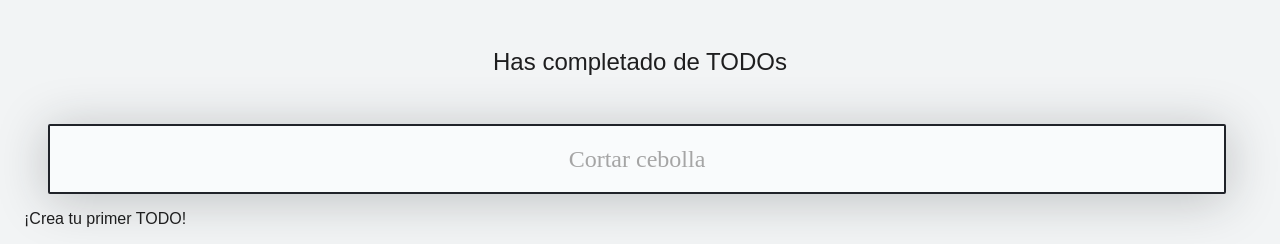
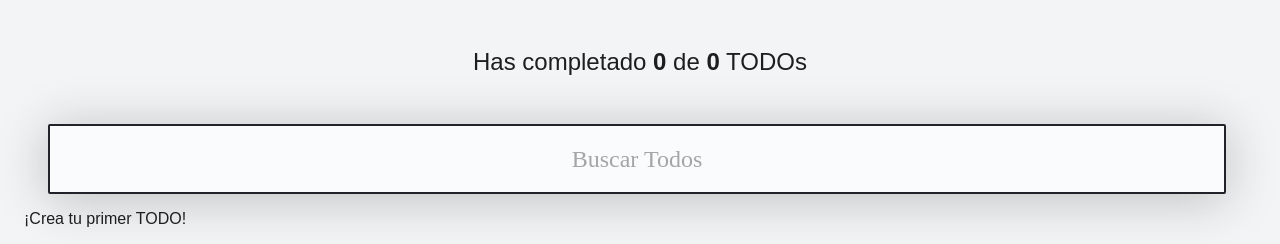
Before and after one commit to rodrigozucchini/intro-react, a React (Vite) app: page / in a window 1280 px wide. Shown: the top 244 px of the page. Built offline with nearby package versions, Linux system fonts and the light colour scheme.

Commit message:
add useContext

```diff
--- a/src/App/AppUI.jsx
+++ b/src/App/AppUI.jsx
@@ -7,21 +7,21 @@
 import { TodosError } from '../TodosError';
 import { EmptyTodos } from '../EmptyTodo';
 import { TodoContext } from '../TodoContext';
+import React from 'react';
 
 function AppUI() {
+  const {
+    loading,
+    error,
+    searchedTodos,
+    completeTodo,
+    deleteTodo
+  } = React.useContext(TodoContext);
+
   return (
     <>
       <TodoCounter />
       <TodoSearch />
-
-      <TodoContext.Consumer>
-        {({
-          loading,
-          error,
-          searchedTodos,
-          completeTodo,
-          deleteTodo,
-        }) => (
       <TodoList>
         {loading && (
           <>
@@ -43,9 +43,6 @@
           />
         ))}
       </TodoList>
-        )}
-      </TodoContext.Consumer>
-
       <CreateTodoButton />
     </>
   );
--- a/src/TodoCounter/index.jsx
+++ b/src/TodoCounter/index.jsx
@@ -1,9 +1,15 @@
+import React from 'react';
 import './TodoCounter.css';
+import { TodoContext } from '../TodoContext';
 
-function TodoCounter({ total, completed }) {
+function TodoCounter() {
+  const {
+    completedTodos, totalTodos
+  } = React.useContext(TodoContext);
+
   return (
     <h1 className="TodoCounter">
-      Has completado <span>{completed}</span> de <span>{total}</span> TODOs
+      Has completado <span>{completedTodos}</span> de <span>{totalTodos}</span> TODOs
     </h1>
   );
 }
--- a/src/TodoSearch/index.jsx
+++ b/src/TodoSearch/index.jsx
@@ -1,13 +1,16 @@
 import React from 'react';
 import './TodoSearch.css';
+import { TodoContext } from '../TodoContext';
 
-function TodoSearch({
-  searchValue,
-  setSearchValue,
-}) {
+function TodoSearch() {
+
+  const {
+    searchValue, setSearchValue
+  } = React.useContext(TodoContext);
+
   return (
     <input
-      placeholder="Cortar cebolla"
+      placeholder="Buscar Todos"
       className="TodoSearch"
       value={searchValue}
       onChange={(event) => {
```
Lines whose indentation alone changed are shown as unchanged.
